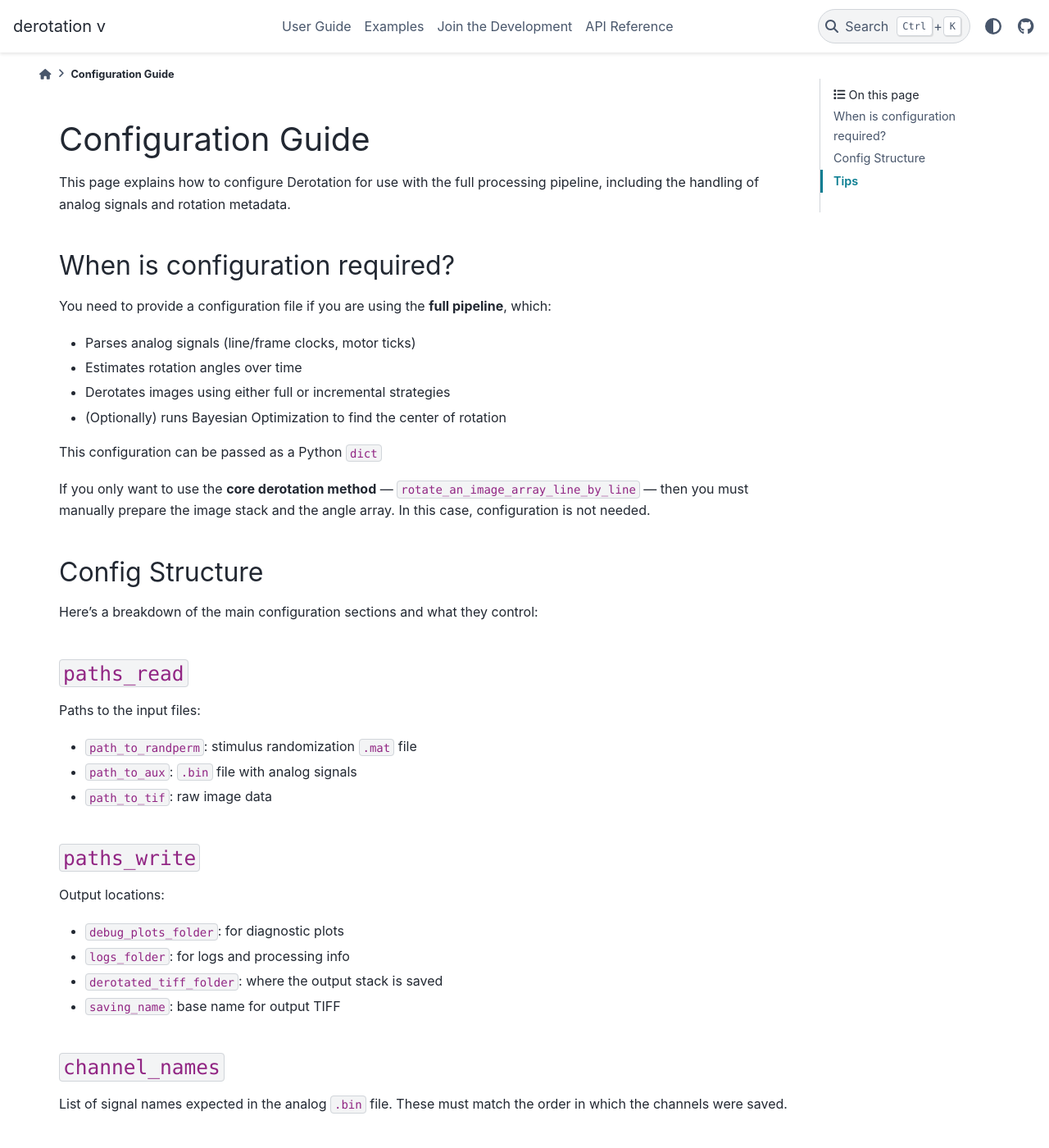
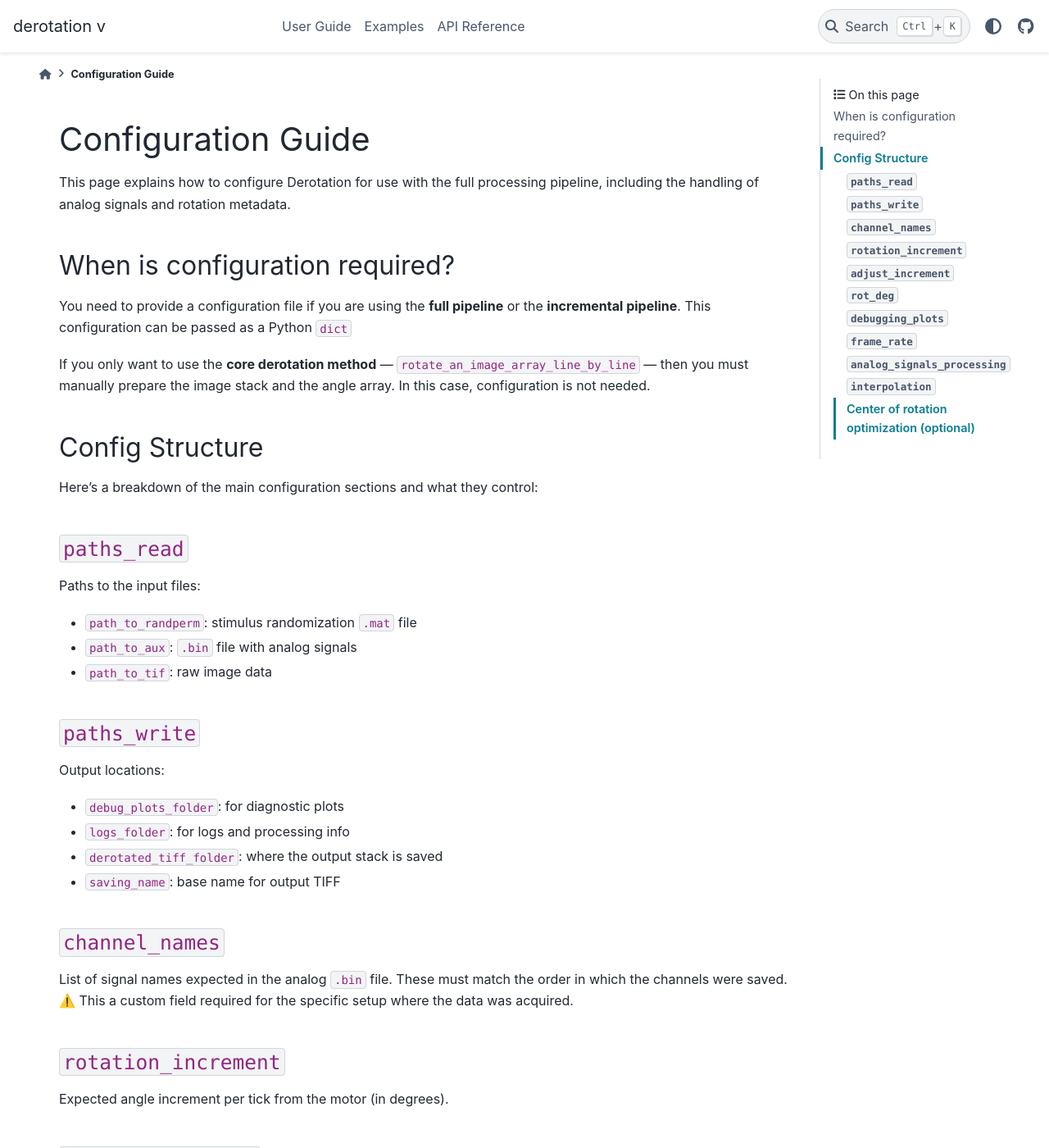
Before and after one commit to neuroinformatics-unit/derotation, a Sphinx documentation site: the page built from docs/source/user_guide/configuration.md, in a window 1280 px wide and 1400 px high. Shown: the whole window at 82% size. Built offline with Sphinx 7.4.7 and the PyData theme 0.15.4, drawn with Linux system fonts in a browser that asks for light colours; pages that are not in the unit, such as notebooks, are missing from menus; the version number could not be read and is left out; some of the changed text lies outside the part shown.

Commit message:
Refinements to the website

```diff
--- /dev/null
+++ b/docs/source/_static/css/custom.css
@@ -0,0 +1,7 @@
+html[data-theme="dark"] img {
+    filter: none;
+}
+
+html[data-theme="dark"] .bd-content img:not(.only-dark) {
+    background: unset;
+}
--- a/docs/source/conf.py
+++ b/docs/source/conf.py
@@ -142,4 +142,7 @@ html_baseurl = f"https://{github_user}.github.io/{project}"
 # Add any paths that contain custom static files (such as style sheets) here,
 # relative to this directory. They are copied after the builtin static files,
 # so a file named "default.css" will overwrite the builtin "default.css".
-# html_static_path = ['_static']
+html_static_path = ['_static']
+html_css_files = [
+    'css/custom.css',
+]
--- a/docs/source/user_guide/configuration.md
+++ b/docs/source/user_guide/configuration.md
@@ -5,13 +5,7 @@ This page explains how to configure Derotation for use with the full processing
 
 ## When is configuration required?
 
-You need to provide a configuration file if you are using the **full pipeline**, which:
-- Parses analog signals (line/frame clocks, motor ticks)
-- Estimates rotation angles over time
-- Derotates images using either full or incremental strategies
-- (Optionally) runs Bayesian Optimization to find the center of rotation
-
-This configuration can be passed as a Python `dict`
+You need to provide a configuration file if you are using the **full pipeline** or the **incremental pipeline**. This configuration can be passed as a Python `dict`
 
 If you only want to use the **core derotation method** — `rotate_an_image_array_line_by_line` — then you must manually prepare the image stack and the angle array. In this case, configuration is not needed.
 
@@ -34,27 +28,27 @@ Output locations:
 - `saving_name`: base name for output TIFF
 
 ### `channel_names`
-List of signal names expected in the analog `.bin` file. These must match the order in which the channels were saved.
+List of signal names expected in the analog `.bin` file. These must match the order in which the channels were saved. ⚠️ This a custom field required for the specific setup where the data was acquired.
 
 ### `rotation_increment`
 Expected angle increment per tick from the motor (in degrees).
 
 ### `adjust_increment`
-If `True`, the pipeline may slightly adjust the rotation increment value to match observed data.
+If `True`, the pipeline may slightly adjust the rotation increment value to match observed data. This is necessary as the motor may not exactly provide the expected number of ticks for each rotation.
 
 ### `rot_deg`
 Total degrees corresponding to a full rotation (typically 360).
 
 ### `debugging_plots`
-Whether to save intermediate plots for inspection.
+Whether to save intermediate plots for inspection. Recommended for debugging.
 
 ### `frame_rate`
-Frame rate of acquisition (in Hz). Needed to disambiguate overlapping events.
+Frame rate of acquisition (in Hz).
 
 ### `analog_signals_processing`
 Parameters used to extract information from analog signals:
-- `find_rotation_ticks_peaks`: settings for detecting motor ticks
-- `squared_pulse_k`: controls sharpening of pulses
+- `find_rotation_ticks_peaks` (`height`, `distance`): parameters for detecting rotation ticks
+- `squared_pulse_k`: threshold for detecting line and frame clock signals
 - `inter_rotation_interval_min_len`: minimum number of samples between distinct rotations
 - `angle_interpolation_artifact_threshold`: threshold for discarding rotation segments with high noise
 
@@ -69,14 +63,3 @@ Only needed if using **Bayesian Optimization** to refine the center:
 - `delta_center`: max deviation in pixels from the biased center
 - `init_points`: number of random points for the optimizer to try first
 - `n_iter`: number of BO iterations
-
----
-
-## Tips
-- Use relative paths where possible if working across systems.
-- For quick testing, you can override only part of the config using a dict and fallback to defaults.
-- Bayesian optimization can take time; use it once per dataset and reuse the result if possible.
-
----
-
-For real-world examples of configuration files, see the [examples directory](../examples/index.md) or try the scripts in `examples/`.
```
Also changed, not shown: README.md (+14 -28 lines), docs/source/community/index.md (deleted, +0 -59 lines), docs/source/index.md (+10 -16 lines), docs/source/user_guide/debugging_plots.md (deleted, +0 -81 lines), docs/source/user_guide/index.md (+6 -23 lines), docs/source/user_guide/key_concepts.md (+37 -10 lines), docs/source/_static/derotation_index.png (added), docs/source/_static/rotator.gif (added), docs/source/_static/wrong_center.png (added), 1 other file.
